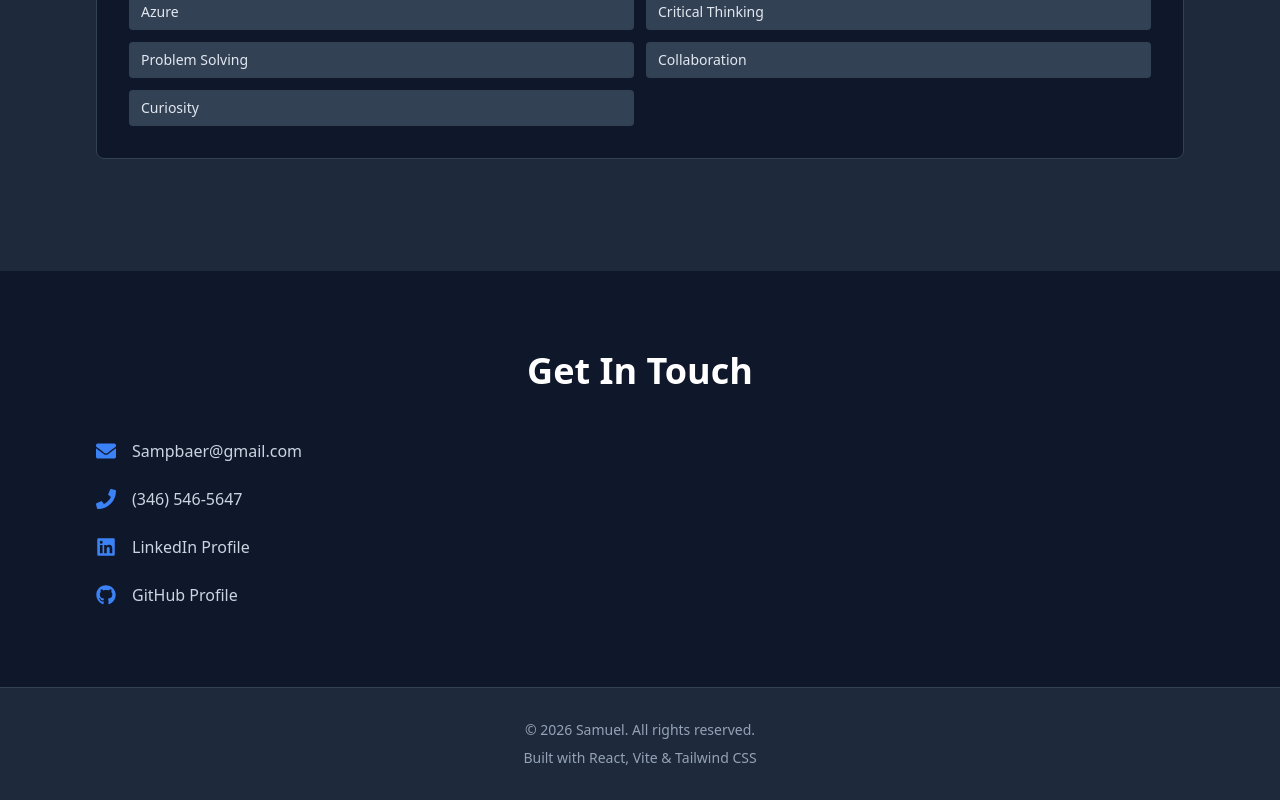
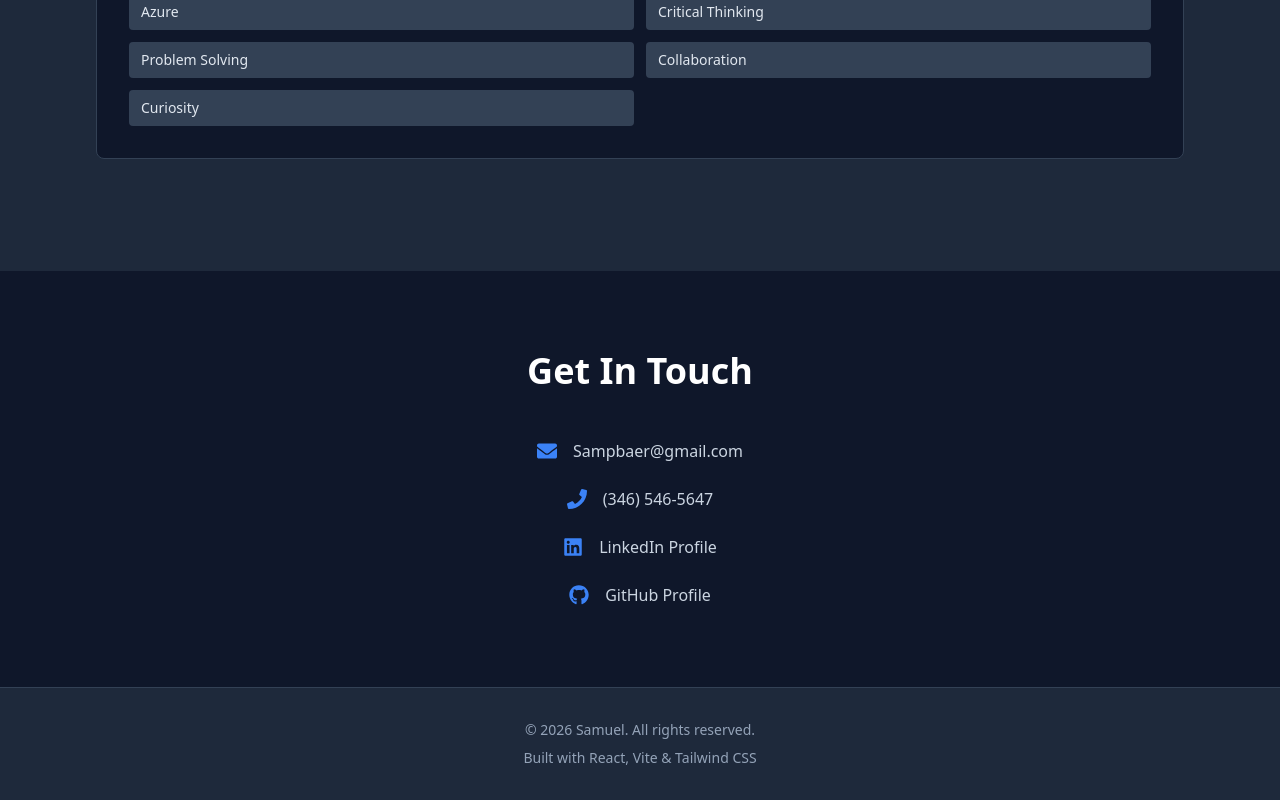
Before and after one commit to sampbaer-creator/Portfolio, a React (Vite) app: page / in a window 1280 px wide. Shown: the part 4005-4805 px from the top of the page. Built offline with nearby package versions, Linux system fonts and the light colour scheme.

Commit message:
Add files via upload

```diff
--- a/src/components/Contact.jsx
+++ b/src/components/Contact.jsx
@@ -6,26 +6,26 @@
       <div className="container max-w-2xl">
         <h2 className="section-title">Get In Touch</h2>
 
-        <div className="space-y-6 fade-in">
-          <div className="flex items-center gap-4">
+        <div className="space-y-6 fade-in mx-auto w-fit">
+          <div className="flex items-center justify-center gap-4">
             <FaEnvelope className="text-accent text-xl" />
             <a href="mailto:Sampbaer@gmail.com" className="text-slate-300 hover:text-accent transition-colors">
               Sampbaer@gmail.com
             </a>
           </div>
-          <div className="flex items-center gap-4">
+          <div className="flex items-center justify-center gap-4">
             <FaPhone className="text-accent text-xl" />
             <a href="tel:+13465465647" className="text-slate-300 hover:text-accent transition-colors">
               (346) 546-5647
             </a>
           </div>
-          <div className="flex items-center gap-4">
+          <div className="flex items-center justify-center gap-4">
             <FaLinkedin className="text-accent text-xl" />
             <a href="https://linkedin.com/in/samuel-baer-090215287" target="_blank" rel="noopener noreferrer" className="text-slate-300 hover:text-accent transition-colors">
               LinkedIn Profile
             </a>
           </div>
-          <div className="flex items-center gap-4">
+          <div className="flex items-center justify-center gap-4">
             <FaGithub className="text-accent text-xl" />
             <a href="https://github.com/sampbaer-creator" target="_blank" rel="noopener noreferrer" className="text-slate-300 hover:text-accent transition-colors">
               GitHub Profile
```
